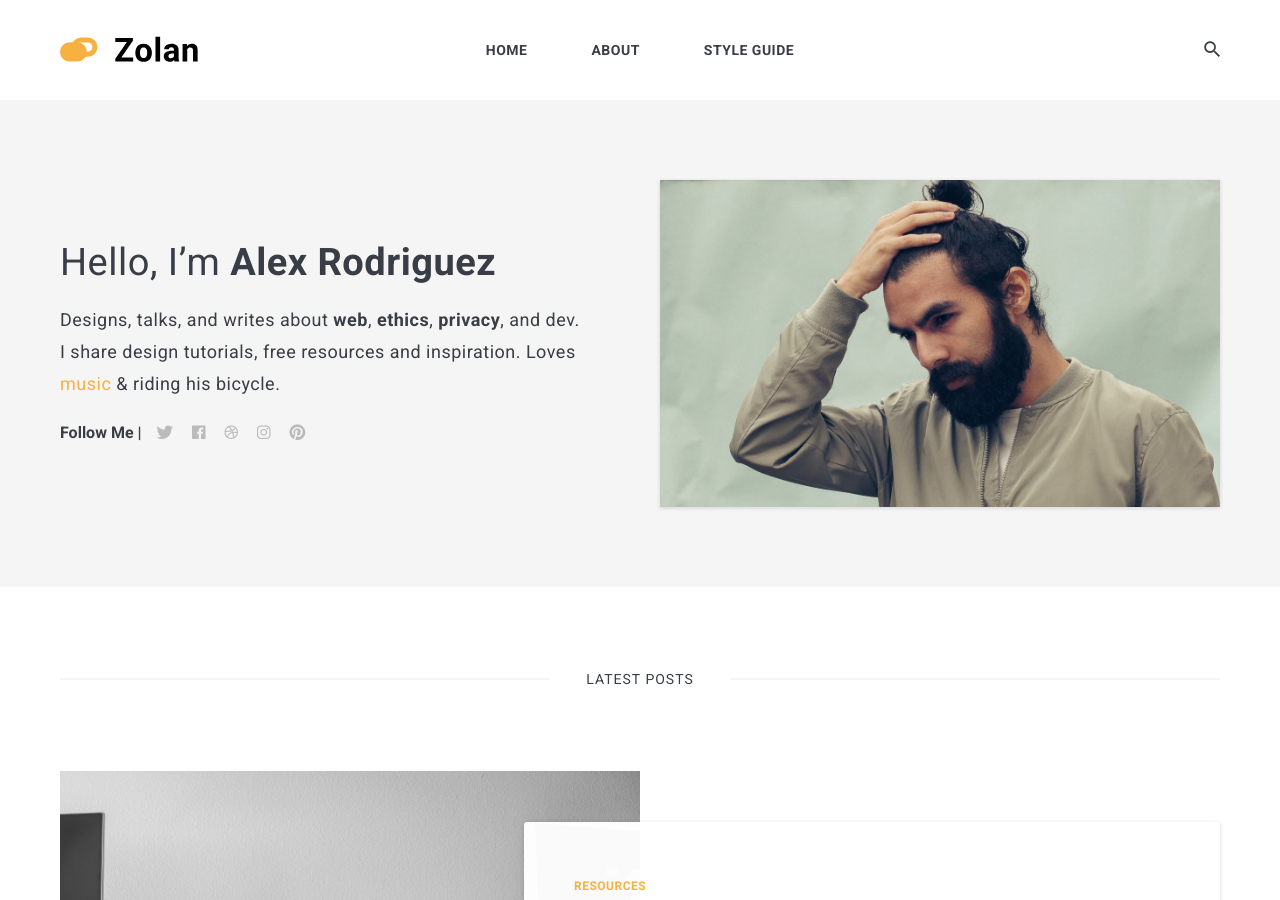
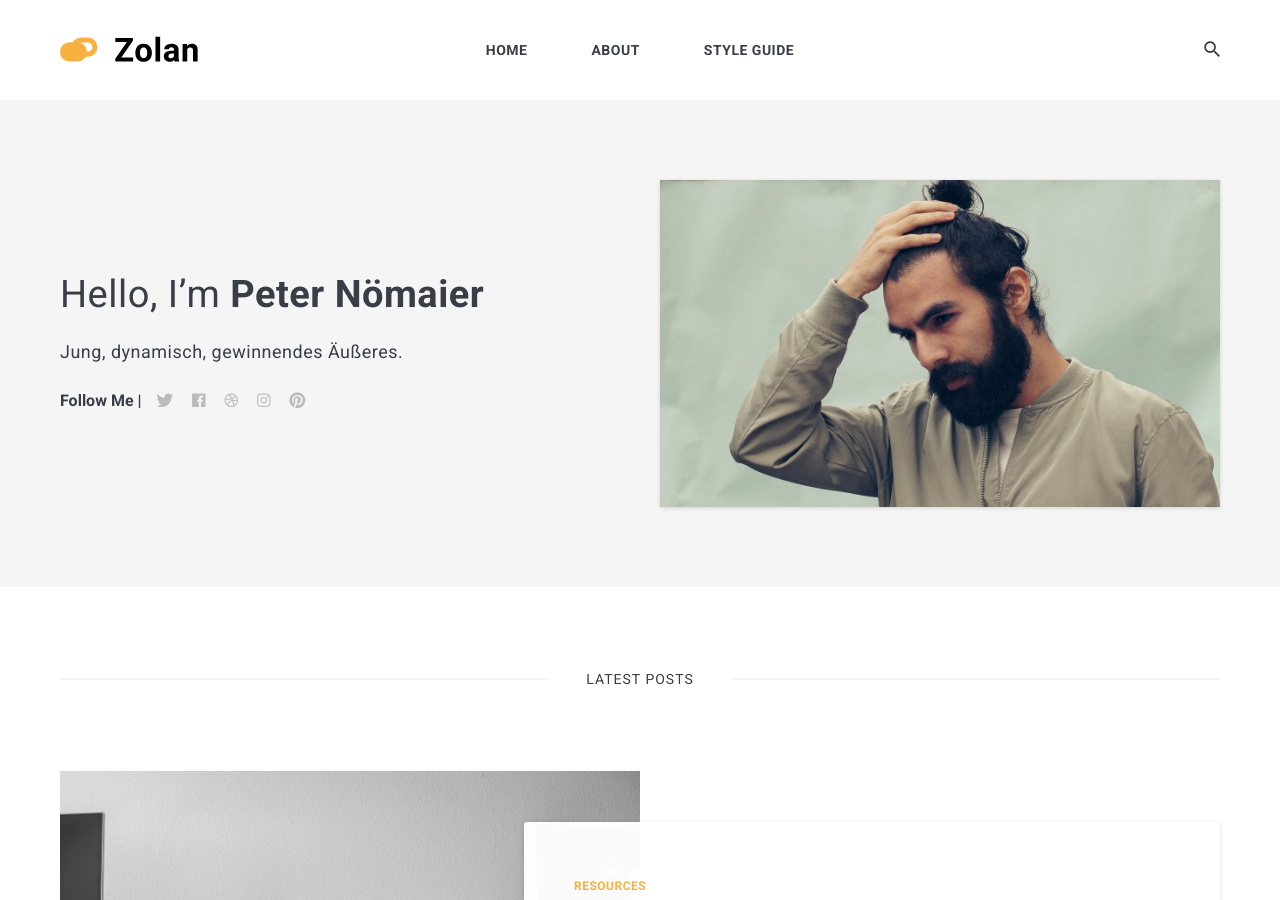
Before and after one commit to noemaier/noemaier.github.io, a Jekyll site: the page built from index.html, in a window 1280 px wide and 900 px high. Built offline with Jekyll 4.4.1, drawn with Linux system fonts in a browser that asks for light colours; nearby versions of some CDN libraries; the list of posts is cut into pages by our own code.

Commit message:
Update settings.yml

```diff
--- a/_data/settings.yml
+++ b/_data/settings.yml
@@ -1,17 +1,16 @@
 #-------------------------------
 # General Site Settings
-title: Zolan
+title: Peter Nömaier
 logo: logo.svg # You can add own logo.
-description: Zolan is modern minimal theme for Jekyll
-
+description: Jung, dynamisch, gewinnendes Äußeres.
 
 #-------------------------------
 # Author Settings
 author:
-  name: Alex Rodriguez
+  name: Peter Nömaier
   image: 01.jpg
-  say-hello: Hello, I’m <strong>Alex Rodriguez</strong>
-  bio: Designs, talks, and writes about <strong>web</strong>, <strong>ethics</strong>, <strong>privacy</strong>, and dev. I share design tutorials, free resources and inspiration. Loves <a href="#">music</a> & riding his bicycle.
+  say-hello: Hello, I’m <strong>Peter Nömaier</strong>
+  bio: Jung, dynamisch, gewinnendes Äußeres.
 
 
 #-------------------------------
```
